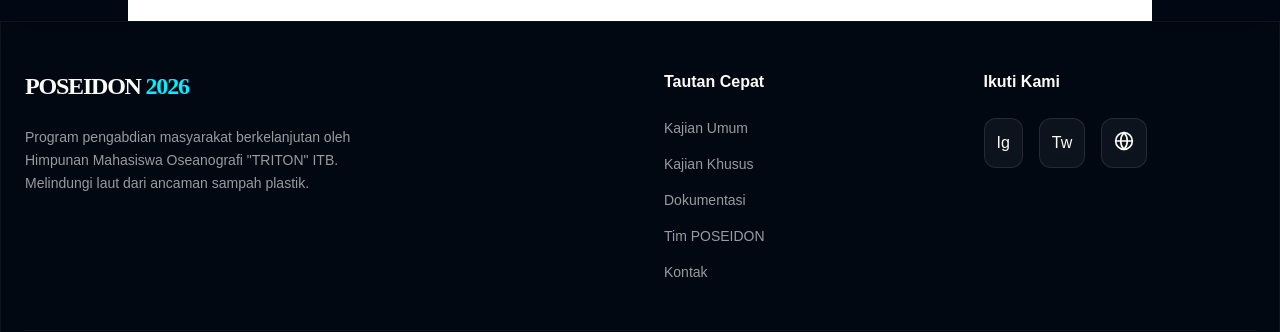
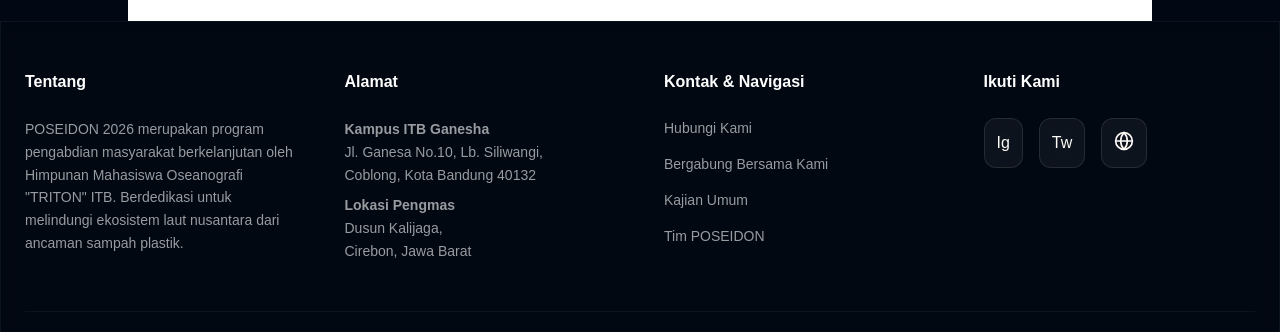
Before and after one commit to dzakyzahy/poseidon26.web, a React (Vite) app: page /bergabung in a window 1280 px wide. Shown: the part 1087-1419 px from the top of the page. Built offline with nearby package versions, Linux system fonts and the light colour scheme; no server answers.

Commit message:
feat: redesign Global Footer with Tentang, Alamat, Kontak, and Navigation

```diff
--- a/src/components/layout/FootNav.tsx
+++ b/src/components/layout/FootNav.tsx
@@ -1,35 +1,49 @@
 import { Globe } from 'lucide-react';
+import { Link } from 'react-router-dom';
 
 export const FootNav = () => {
   return (
     <footer className="py-12 px-6 border-t border-white/10 glass-dark">
       <div className="max-w-7xl mx-auto">
         <div className="grid md:grid-cols-4 gap-12 mb-12">
-          <div className="md:col-span-2">
-            <div className="flex items-center gap-2 mb-6">
-              <span className="font-serif font-bold text-2xl tracking-tighter">
-                POSEIDON <span className="text-bioluminescent-blue">2026</span>
-              </span>
-            </div>
-            <p className="text-white/60 max-w-sm leading-relaxed font-sans text-sm">
-              Program pengabdian masyarakat berkelanjutan oleh Himpunan Mahasiswa Oseanografi "TRITON" ITB.
-              Melindungi laut dari ancaman sampah plastik.
+          {/* Tentang */}
+          <div>
+            <h4 className="font-bold mb-6 font-sans text-white">Tentang</h4>
+            <p className="text-white/60 leading-relaxed font-sans text-sm">
+              POSEIDON 2026 merupakan program pengabdian masyarakat berkelanjutan oleh Himpunan Mahasiswa Oseanografi "TRITON" ITB.
+              Berdedikasi untuk melindungi ekosistem laut nusantara dari ancaman sampah plastik.
             </p>
           </div>
 
+          {/* Alamat */}
           <div>
-            <h4 className="font-bold mb-6 font-sans">Tautan Cepat</h4>
+            <h4 className="font-bold mb-6 font-sans text-white">Alamat</h4>
+            <p className="text-white/60 leading-relaxed font-sans text-sm mb-2">
+              <strong>Kampus ITB Ganesha</strong><br/>
+              Jl. Ganesa No.10, Lb. Siliwangi,<br/>
+              Coblong, Kota Bandung 40132
+            </p>
+            <p className="text-white/60 leading-relaxed font-sans text-sm">
+              <strong>Lokasi Pengmas</strong><br/>
+              Dusun Kalijaga,<br/>
+              Cirebon, Jawa Barat
+            </p>
+          </div>
+
+          {/* Kontak & Tautan */}
+          <div>
+            <h4 className="font-bold mb-6 font-sans text-white">Kontak & Navigasi</h4>
             <ul className="space-y-4 text-sm text-white/60 font-sans">
-              <li><a href="#" className="hover:text-bioluminescent-blue transition-colors">Kajian Umum</a></li>
-              <li><a href="#" className="hover:text-bioluminescent-blue transition-colors">Kajian Khusus</a></li>
-              <li><a href="#" className="hover:text-bioluminescent-blue transition-colors">Dokumentasi</a></li>
-              <li><a href="#" className="hover:text-bioluminescent-blue transition-colors">Tim POSEIDON</a></li>
-              <li><a href="#" className="hover:text-bioluminescent-blue transition-colors">Kontak</a></li>
+              <li><Link to="/kontak" className="hover:text-bioluminescent-blue transition-colors">Hubungi Kami</Link></li>
+              <li><Link to="/bergabung" className="hover:text-bioluminescent-blue transition-colors">Bergabung Bersama Kami</Link></li>
+              <li><Link to="/kajian-umum" className="hover:text-bioluminescent-blue transition-colors">Kajian Umum</Link></li>
+              <li><Link to="/tim" className="hover:text-bioluminescent-blue transition-colors">Tim POSEIDON</Link></li>
             </ul>
           </div>
 
+          {/* Ikuti Kami */}
           <div>
-            <h4 className="font-bold mb-6 font-sans">Ikuti Kami</h4>
+            <h4 className="font-bold mb-6 font-sans text-white">Ikuti Kami</h4>
             <div className="flex gap-4">
               <a href="#" className="p-3 glass rounded-xl hover:bg-bioluminescent-blue hover:text-ocean-900 transition-colors">
                 Ig
```
